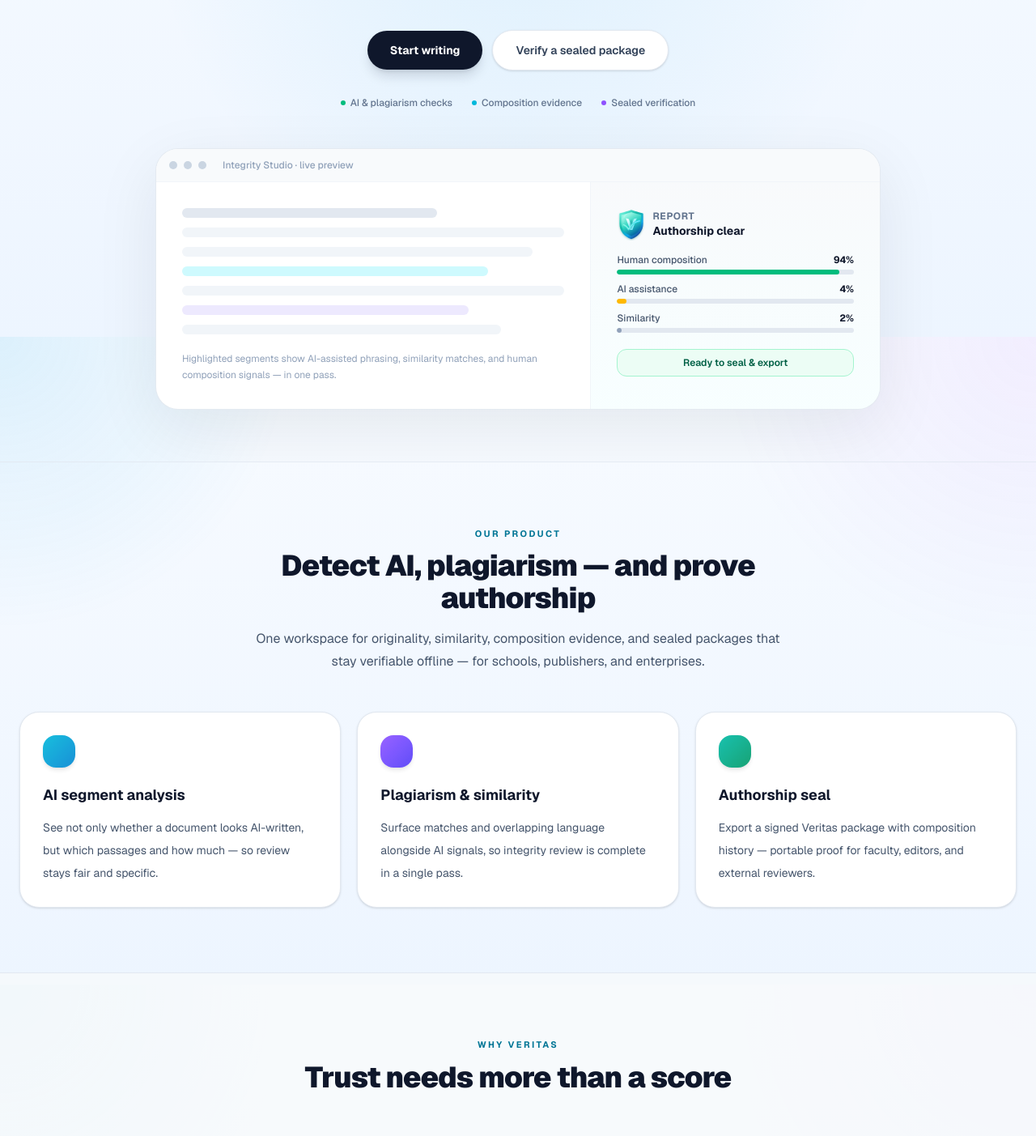
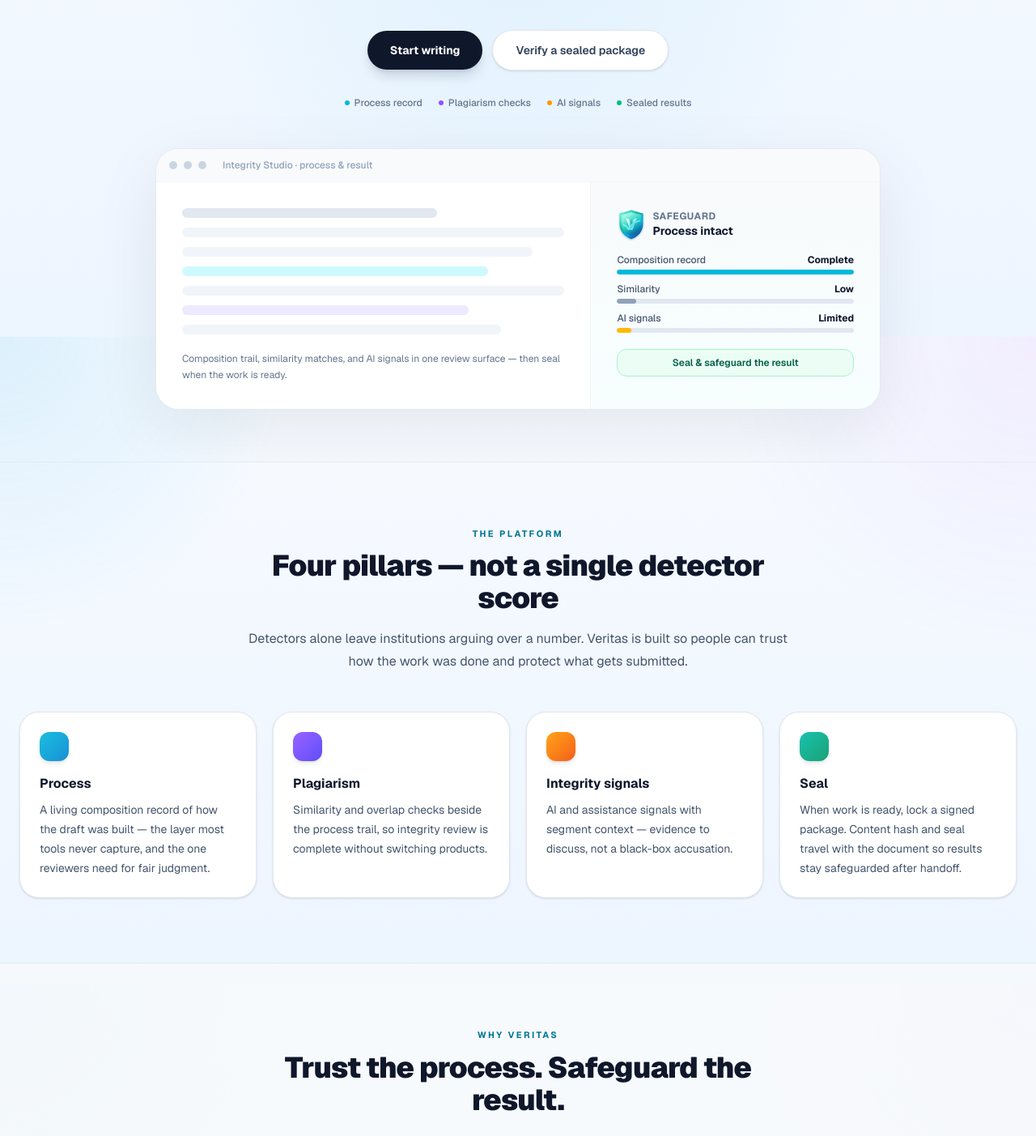
Before and after one commit to heidif24/veritas, a Next.js app: page / in a window 1280 px wide. Shown: the part 384-1787 px from the top of the page at 81% size. Built offline with nearby package versions, Linux system fonts and the light colour scheme.

Commit message:
Homepage: four pillars — process, plagiarism, integrity signals, seal

```diff
--- a/app/page.tsx
+++ b/app/page.tsx
@@ -37,30 +37,34 @@ export default function Home() {
                 {t("home.cta.verify")}
               </Link>
             </div>
-            <div className="mt-8 flex flex-wrap items-center justify-center gap-x-6 gap-y-2 text-xs font-medium text-slate-500">
-              <span className="inline-flex items-center gap-1.5">
-                <span className="h-1.5 w-1.5 rounded-full bg-emerald-500" />
-                AI & plagiarism checks
-              </span>
+            <div className="mt-8 flex flex-wrap items-center justify-center gap-x-5 gap-y-2 text-xs font-medium text-slate-500">
               <span className="inline-flex items-center gap-1.5">
                 <span className="h-1.5 w-1.5 rounded-full bg-cyan-500" />
-                Composition evidence
+                Process record
               </span>
               <span className="inline-flex items-center gap-1.5">
                 <span className="h-1.5 w-1.5 rounded-full bg-violet-500" />
-                Sealed verification
+                Plagiarism checks
+              </span>
+              <span className="inline-flex items-center gap-1.5">
+                <span className="h-1.5 w-1.5 rounded-full bg-amber-500" />
+                AI signals
+              </span>
+              <span className="inline-flex items-center gap-1.5">
+                <span className="h-1.5 w-1.5 rounded-full bg-emerald-500" />
+                Sealed results
               </span>
             </div>
           </div>
 
-          {/* Product preview card — picture-like design */}
+          {/* Product preview — process + integrity + seal */}
           <div className="mx-auto mt-12 max-w-4xl">
             <div className="overflow-hidden rounded-[28px] border border-slate-200/90 bg-white shadow-[0_24px_80px_rgba(15,23,42,0.08)]">
               <div className="flex items-center gap-2 border-b border-slate-100 bg-slate-50/90 px-4 py-3">
                 <span className="h-2.5 w-2.5 rounded-full bg-slate-300" />
                 <span className="h-2.5 w-2.5 rounded-full bg-slate-300" />
                 <span className="h-2.5 w-2.5 rounded-full bg-slate-300" />
-                <span className="ml-3 text-xs font-medium text-slate-400">Integrity Studio · live preview</span>
+                <span className="ml-3 text-xs font-medium text-slate-400">Integrity Studio · process & result</span>
               </div>
               <div className="grid gap-0 md:grid-cols-[1.2fr_0.8fr]">
                 <div className="space-y-3 p-6 md:p-8">
@@ -71,28 +75,28 @@ export default function Home() {
                   <div className="h-3 w-full rounded-full bg-slate-100" />
                   <div className="h-3 w-3/4 rounded-full bg-violet-100" />
                   <div className="h-3 w-5/6 rounded-full bg-slate-100" />
-                  <p className="pt-2 text-xs leading-5 text-slate-400">
-                    Highlighted segments show AI-assisted phrasing, similarity matches, and human composition signals — in one pass.
+                  <p className="pt-2 text-xs leading-5 text-slate-500">
+                    Composition trail, similarity matches, and AI signals in one review surface — then seal when the work is ready.
                   </p>
                 </div>
                 <div className="border-t border-slate-100 bg-gradient-to-b from-slate-50 to-cyan-50/40 p-6 md:border-l md:border-t-0 md:p-8">
                   <div className="mb-4 flex items-center gap-2">
                     <LogoMark size={36} />
                     <div>
-                      <div className="text-xs font-bold uppercase tracking-wider text-slate-500">Report</div>
-                      <div className="text-sm font-bold text-slate-900">Authorship clear</div>
+                      <div className="text-xs font-bold uppercase tracking-wider text-slate-500">Safeguard</div>
+                      <div className="text-sm font-bold text-slate-900">Process intact</div>
                     </div>
                   </div>
                   <div className="space-y-2.5">
                     {[
-                      ["Human composition", "94%", "bg-emerald-500"],
-                      ["AI assistance", "4%", "bg-amber-400"],
-                      ["Similarity", "2%", "bg-slate-400"],
-                    ].map(([label, pct, bar]) => (
+                      ["Composition record", "Complete", "bg-cyan-500", "100%"],
+                      ["Similarity", "Low", "bg-slate-400", "8%"],
+                      ["AI signals", "Limited", "bg-amber-400", "6%"],
+                    ].map(([label, status, bar, pct]) => (
                       <div key={label as string}>
                         <div className="mb-1 flex justify-between text-xs font-medium text-slate-600">
                           <span>{label}</span>
-                          <span className="font-bold text-slate-900">{pct}</span>
+                          <span className="font-bold text-slate-900">{status}</span>
                         </div>
                         <div className="h-1.5 overflow-hidden rounded-full bg-slate-200">
                           <div className={`h-full rounded-full ${bar}`} style={{ width: pct as string }} />
@@ -101,7 +105,7 @@ export default function Home() {
                     ))}
                   </div>
                   <div className="mt-5 rounded-xl border border-emerald-200 bg-emerald-50 px-3 py-2 text-center text-xs font-semibold text-emerald-800">
-                    Ready to seal & export
+                    Seal & safeguard the result
                   </div>
                 </div>
               </div>
@@ -110,43 +114,48 @@ export default function Home() {
         </div>
       </section>
 
-      {/* —— Product: Detect AI & plagiarism (+ Veritas seal) —— */}
+      {/* —— Four pillars —— */}
       <section className="mx-auto max-w-7xl px-6 py-16 md:py-20">
         <div className="mx-auto max-w-2xl text-center">
-          <p className="text-[11px] font-bold uppercase tracking-[0.22em] text-cyan-700">Our product</p>
+          <p className="text-[11px] font-bold uppercase tracking-[0.22em] text-cyan-700">The platform</p>
           <h2 className="mt-3 text-3xl font-black tracking-tight text-slate-900 md:text-4xl">
-            Detect AI, plagiarism — and prove authorship
+            Four pillars — not a single detector score
           </h2>
           <p className="mt-4 text-base leading-7 text-slate-600">
-            One workspace for originality, similarity, composition evidence, and sealed packages that stay verifiable offline — for schools, publishers, and enterprises.
+            Detectors alone leave institutions arguing over a number. Veritas is built so people can trust how the work was done and protect what gets submitted.
           </p>
         </div>
 
-        <div className="mt-12 grid gap-5 md:grid-cols-3">
+        <div className="mt-12 grid gap-5 sm:grid-cols-2 lg:grid-cols-4">
           {[
             {
-              title: "AI segment analysis",
-              body: "See not only whether a document looks AI-written, but which passages and how much — so review stays fair and specific.",
+              title: "Process",
+              body: "A living composition record of how the draft was built — the layer most tools never capture, and the one reviewers need for fair judgment.",
               accent: "from-cyan-500 to-sky-600",
             },
             {
-              title: "Plagiarism & similarity",
-              body: "Surface matches and overlapping language alongside AI signals, so integrity review is complete in a single pass.",
+              title: "Plagiarism",
+              body: "Similarity and overlap checks beside the process trail, so integrity review is complete without switching products.",
               accent: "from-violet-500 to-indigo-600",
             },
             {
-              title: "Authorship seal",
-              body: "Export a signed Veritas package with composition history — portable proof for faculty, editors, and external reviewers.",
+              title: "Integrity signals",
+              body: "AI and assistance signals with segment context — evidence to discuss, not a black-box accusation.",
+              accent: "from-amber-500 to-orange-600",
+            },
+            {
+              title: "Seal",
+              body: "When work is ready, lock a signed package. Content hash and seal travel with the document so results stay safeguarded after handoff.",
               accent: "from-teal-500 to-emerald-600",
             },
           ].map((card) => (
             <div
               key={card.title}
-              className="group relative overflow-hidden rounded-[24px] border border-slate-200 bg-white p-7 shadow-sm transition hover:-translate-y-0.5 hover:shadow-md"
+              className="group relative overflow-hidden rounded-[24px] border border-slate-200 bg-white p-6 shadow-sm transition hover:-translate-y-0.5 hover:shadow-md"
             >
-              <div className={`mb-5 h-10 w-10 rounded-2xl bg-gradient-to-br ${card.accent} opacity-90 shadow-md`} />
-              <h3 className="text-lg font-bold text-slate-900">{card.title}</h3>
-              <p className="mt-3 text-sm leading-7 text-slate-600">{card.body}</p>
+              <div className={`mb-4 h-9 w-9 rounded-xl bg-gradient-to-br ${card.accent} opacity-90 shadow-md`} />
+              <h3 className="text-base font-bold text-slate-900">{card.title}</h3>
+              <p className="mt-2 text-sm leading-6 text-slate-600">{card.body}</p>
             </div>
           ))}
         </div>
@@ -158,26 +167,14 @@ export default function Home() {
           <div className="mx-auto max-w-2xl text-center">
             <p className="text-[11px] font-bold uppercase tracking-[0.22em] text-cyan-700">Why Veritas</p>
             <h2 className="mt-3 text-3xl font-black tracking-tight text-slate-900 md:text-4xl">
-              Trust needs more than a score
+              Trust the process. Safeguard the result.
             </h2>
           </div>
           <div className="mt-12 grid gap-8 md:grid-cols-3">
             {[
-              {
-                n: "01",
-                title: t("home.v1.title"),
-                body: t("home.v1.body"),
-              },
-              {
-                n: "02",
-                title: t("home.v2.title"),
-                body: t("home.v2.body"),
-              },
-              {
-                n: "03",
-                title: t("home.v3.title"),
-                body: t("home.v3.body"),
-              },
+              { n: "01", title: t("home.v1.title"), body: t("home.v1.body") },
+              { n: "02", title: t("home.v2.title"), body: t("home.v2.body") },
+              { n: "03", title: t("home.v3.title"), body: t("home.v3.body") },
             ].map((item) => (
               <div key={item.n} className="relative">
                 <div className="text-5xl font-black tabular-nums text-cyan-200/90">{item.n}</div>
@@ -194,15 +191,31 @@ export default function Home() {
         <div className="mx-auto max-w-2xl text-center">
           <p className="text-[11px] font-bold uppercase tracking-[0.22em] text-cyan-700">How it works</p>
           <h2 className="mt-3 text-3xl font-black tracking-tight text-slate-900 md:text-4xl">
-            From draft to verified submission
+            From draft to safeguarded submission
           </h2>
         </div>
         <div className="mt-12 grid gap-6 sm:grid-cols-2 lg:grid-cols-4">
           {[
-            { n: "01", t: "Draft", d: "Write in a focused editor with sources, structure, and a living composition record." },
-            { n: "02", t: "Check", d: "Run AI, similarity, and authorship signals before you submit — with segment-level clarity." },
-            { n: "03", t: "Review", d: "Faculty and teams share the same evidence, not a black-box score." },
-            { n: "04", t: "Seal", d: "Export a signed package that stays verifiable offline for any reviewer." },
+            {
+              n: "01",
+              t: "Draft",
+              d: "Write with sources and structure while Veritas records the composition process in the background.",
+            },
+            {
+              n: "02",
+              t: "Check",
+              d: "Review plagiarism, AI signals, and the process trail together — before anything is submitted.",
+            },
+            {
+              n: "03",
+              t: "Review",
+              d: "Faculty and teams share the same evidence. Conversations start from process, not suspicion alone.",
+            },
+            {
+              n: "04",
+              t: "Seal",
+              d: "Export a signed package. The result is safeguarded: hash and seal travel with the document.",
+            },
           ].map((step) => (
             <div key={step.n} className="rounded-[22px] border border-slate-200 bg-white p-6 shadow-sm">
               <div className="text-xs font-bold uppercase tracking-[0.18em] text-cyan-700">
@@ -223,7 +236,7 @@ export default function Home() {
               Built for schools and enterprise
             </h2>
             <p className="mt-4 text-base leading-7 text-slate-600">
-              Protect authenticity across classrooms, campuses, and professional teams — with roles, policy, and audit trails that fit real workflows.
+              Practical integrity for classrooms and professional teams: process evidence, clear review, and sealed outcomes that hold up after handoff.
             </p>
           </div>
 
@@ -234,12 +247,18 @@ export default function Home() {
                 <p className="text-xs font-bold uppercase tracking-[0.16em] text-cyan-700">Education</p>
                 <h3 className="mt-2 text-2xl font-black text-slate-900">Universities & schools</h3>
                 <p className="mt-3 text-sm leading-7 text-slate-600">
-                  Student writing free at onboarded institutions. Faculty review with clear evidence. LMS-ready workflows for Canvas, Moodle, and Blackboard.
+                  Students write with a fair process record. Faculty review evidence, not only scores. Institutions set policy and keep audit trails.
                 </p>
                 <ul className="mt-5 space-y-2 text-sm text-slate-700">
-                  <li className="flex gap-2"><span className="text-cyan-600">✓</span> Unlimited student compositions once onboarded</li>
-                  <li className="flex gap-2"><span className="text-cyan-600">✓</span> Assignment & review workflows</li>
-                  <li className="flex gap-2"><span className="text-cyan-600">✓</span> Institutional policy and audit trails</li>
+                  <li className="flex gap-2">
+                    <span className="text-cyan-600">✓</span> Unlimited student writing once onboarded
+                  </li>
+                  <li className="flex gap-2">
+                    <span className="text-cyan-600">✓</span> Process + plagiarism + signals in one review
+                  </li>
+                  <li className="flex gap-2">
+                    <span className="text-cyan-600">✓</span> Sealed submissions and institutional audit trails
+                  </li>
                 </ul>
                 <Link
                   href="/universities"
@@ -256,12 +275,18 @@ export default function Home() {
                 <p className="text-xs font-bold uppercase tracking-[0.16em] text-violet-700">Enterprise</p>
                 <h3 className="mt-2 text-2xl font-black text-slate-900">Publishers & teams</h3>
                 <p className="mt-3 text-sm leading-7 text-slate-600">
-                  Editorial queues, trust badges, and sealed packages for high-volume review desks that need authenticity without slowing publication.
+                  Editorial desks need authenticity without slowing publication. Seal accepted work so trust travels with the file.
                 </p>
                 <ul className="mt-5 space-y-2 text-sm text-slate-700">
-                  <li className="flex gap-2"><span className="text-violet-600">✓</span> Pitch & manuscript review queues</li>
-                  <li className="flex gap-2"><span className="text-violet-600">✓</span> Team seats and priority support</li>
-                  <li className="flex gap-2"><span className="text-violet-600">✓</span> API-ready verification for platforms</li>
+                  <li className="flex gap-2">
+                    <span className="text-violet-600">✓</span> Pitch & manuscript review with process context
+                  </li>
+                  <li className="flex gap-2">
+                    <span className="text-violet-600">✓</span> Sealed packages for accepted work
+                  </li>
+                  <li className="flex gap-2">
+                    <span className="text-violet-600">✓</span> Team seats and priority support
+                  </li>
                 </ul>
                 <Link
                   href="/publishers"
```
